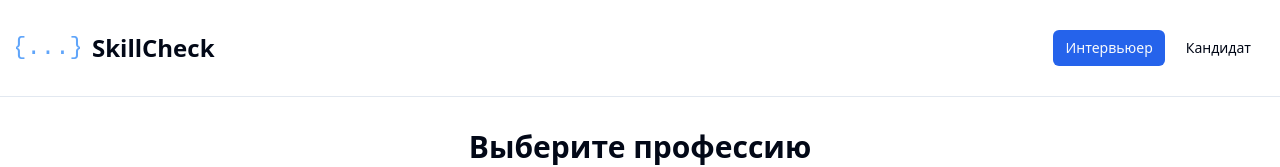
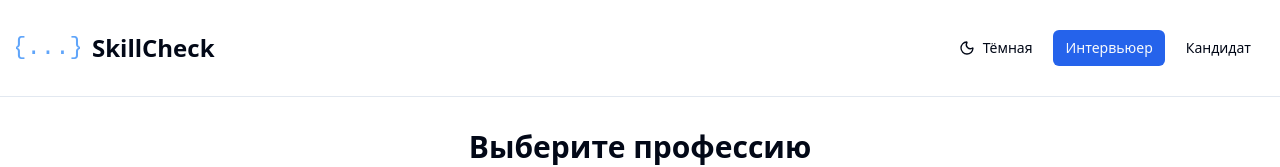
Before and after one commit to setcodes/skillCheck, a React (Vite) app: page / in a window 1280 px wide. Shown: the top 167 px of the page. Built offline with nearby package versions, Linux system fonts and the light colour scheme.

Commit message:
feat(theme): add light/dark theme toggle with persistence and system default

```diff
--- a/src/app/App.tsx
+++ b/src/app/App.tsx
@@ -1,5 +1,5 @@
 import React, { useEffect, useMemo, useState } from 'react'
-import { ArrowLeft, Play, Pause, RotateCcw, Code as CodeIcon, Users, BookOpen, Import as ImportIcon, Clock } from 'lucide-react'
+import { ArrowLeft, Play, Pause, RotateCcw, Code as CodeIcon, Users, BookOpen, Import as ImportIcon, Clock, Sun, Moon } from 'lucide-react'
 import { Button } from '@/shared/ui/button'
 import { Toaster } from '@/shared/ui/toaster'
 import { AppProvider, useApp } from './providers/AppProvider'
@@ -73,17 +73,41 @@ function AppContent() {
   }
   const interviewDisplay = useMemo(() => formatSeconds(intValueSec), [intValueSec])
 
+  // Theme (light/dark)
+  const [theme, setTheme] = useState<'light'|'dark'>(() => {
+    const saved = localStorage.getItem('theme') as 'light'|'dark'|null
+    if (saved) return saved
+    const prefersDark = typeof window !== 'undefined' && window.matchMedia && window.matchMedia('(prefers-color-scheme: dark)').matches
+    return prefersDark ? 'dark' : 'light'
+  })
+  useEffect(() => {
+    const root = document.documentElement
+    if (theme === 'dark') root.classList.add('dark')
+    else root.classList.remove('dark')
+    localStorage.setItem('theme', theme)
+  }, [theme])
+
   return (
     <div className="h-screen bg-background overflow-hidden flex flex-col print:h-auto print:overflow-visible">
       {/* Header */}
       <header className="border-b bg-card relative z-10 print:hidden">
-        <div className="container mx-auto px-4 py-4">
+            <div className="container mx-auto px-4 py-4">
           <div className="flex items-center justify-between">
             <div className="flex items-center space-x-3">
               <img src="/logo.svg" width="64" height="64" alt="SkillCheck"/>
               <h1 className="text-2xl font-bold text-foreground">SkillCheck</h1>
             </div>
             <div className="flex items-center space-x-2">
+              <Button
+                variant="outline"
+                size="sm"
+                onClick={()=> setTheme(t => t==='dark'?'light':'dark')}
+                className="flex items-center gap-2"
+                title={theme==='dark' ? 'Переключить на светлую тему' : 'Переключить на тёмную тему'}
+              >
+                {theme==='dark' ? <Sun className="h-4 w-4"/> : <Moon className="h-4 w-4"/>}
+                <span className="hidden sm:inline">{theme==='dark' ? 'Светлая' : 'Тёмная'}</span>
+              </Button>
               <Button
                 variant={role==='interviewer'?'default':'outline'}
                 size="sm"
```
